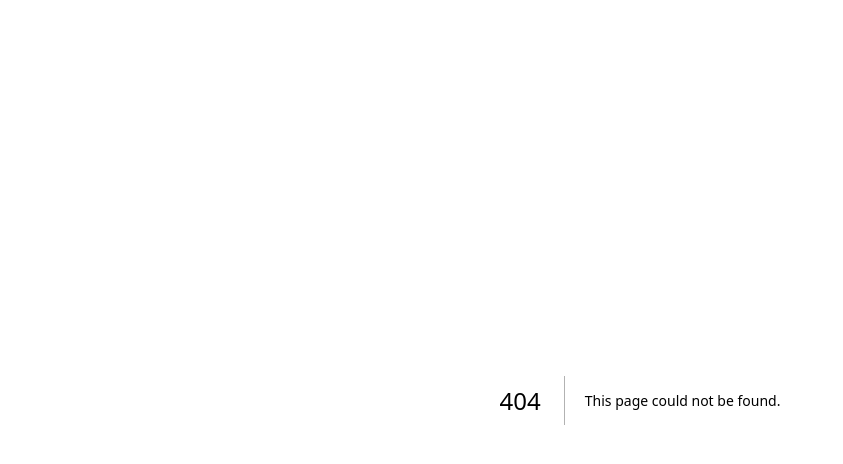
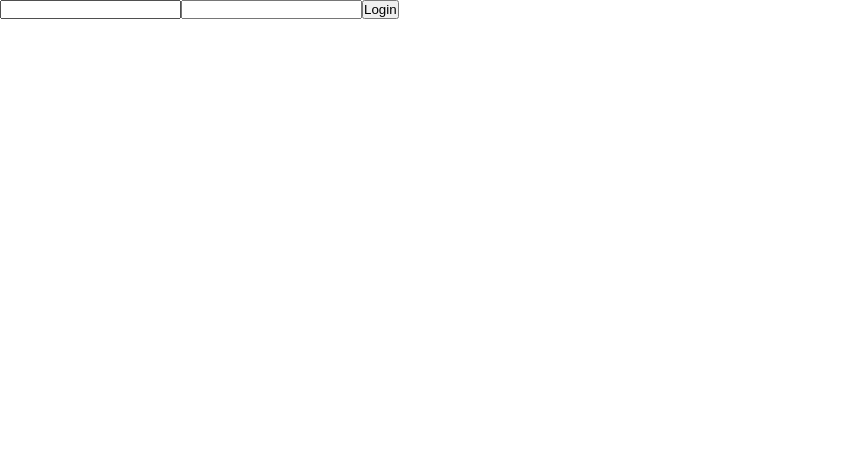
Before and after one commit to KyleMardell/movie-tracker-frontend, a Next.js app: page /login in a window 1280 px wide. Before the commit this address had no page. Shown: the top 464 px of the page, without its empty margins (0-843 px from the left). Built offline with nearby package versions, Linux system fonts and the light colour scheme.

Commit message:
Set up initial log in page and use axios to send request to the api. request currently failing due to API CORS permissions.

```diff
--- a/src/app/layout.tsx
+++ b/src/app/layout.tsx
@@ -1,6 +1,7 @@
 import type { Metadata } from "next";
 import { Geist, Geist_Mono } from "next/font/google";
 import "./globals.css";
+import { AuthProvider } from "./providers";
 
 const geistSans = Geist({
   variable: "--font-geist-sans",
@@ -25,7 +26,9 @@ export default function RootLayout({
   return (
     <html lang="en">
       <body className={`${geistSans.variable} ${geistMono.variable}`}>
-        {children}
+        <AuthProvider>
+          {children}
+        </AuthProvider>
       </body>
     </html>
   );
--- /dev/null
+++ b/src/app/lib/api.ts
@@ -0,0 +1,13 @@
+import axios from "axios";
+
+axios.defaults.baseURL = 'https://movie-tracker-api.cap.kylemardell.me/';
+
+type LoginPayload = {
+    username: string
+    password: string
+}
+
+export const login = (username: string, password: string) => {
+    const data: LoginPayload = { username, password };
+    return axios.post('/api/token/', data);
+}
--- /dev/null
+++ b/src/app/login/page.tsx
@@ -0,0 +1,30 @@
+"use client"
+import { useState } from "react";
+import { login } from "../lib/api";
+
+
+const LoginPage = () => {
+    const [username, setUsername] = useState("");
+    const [password, setPassword] = useState("");
+
+    const handleSubmit = async (e: React.FormEvent) => {
+        e.preventDefault();
+
+        const response =  await login(username, password);
+        console.log(response.data);
+
+        console.log(username, password);
+    }
+
+    return (
+        <div>
+            <form onSubmit={handleSubmit}>
+                <input type="text" value={username} onChange={e => setUsername(e.target.value)} />
+                <input type="password" value={password} onChange={e => setPassword(e.target.value)} />
+                <button type="submit">Login</button>
+            </form>
+        </div>
+    )
+}
+
+export default LoginPage
--- /dev/null
+++ b/src/app/providers.tsx
@@ -0,0 +1,32 @@
+"use client"
+
+// Imports
+import { createContext, useContext } from "react"
+
+
+// Types
+type AuthContextType = {
+    user: string | null
+}
+
+type AuthProviderProps = {
+    children: React.ReactNode
+}
+
+// Create auth context
+export const AuthContext = createContext<AuthContextType | undefined>(undefined)
+
+
+// Auth Provider
+export const AuthProvider = ({ children }: AuthProviderProps) => {
+    const value = {
+        user: null,
+    }
+
+    return (
+        <AuthContext.Provider value={value}>
+            {children}
+        </AuthContext.Provider>
+
+    )
+}
```
Also changed, not shown: src/app/useAuth.ts (added, +8 -0 lines).
